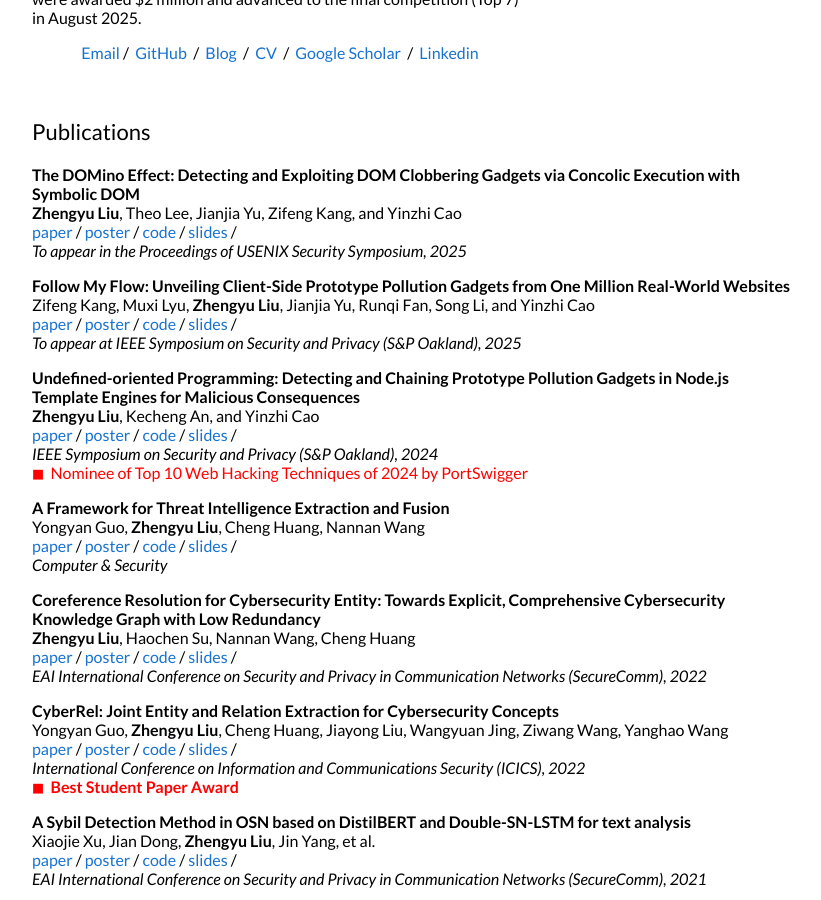
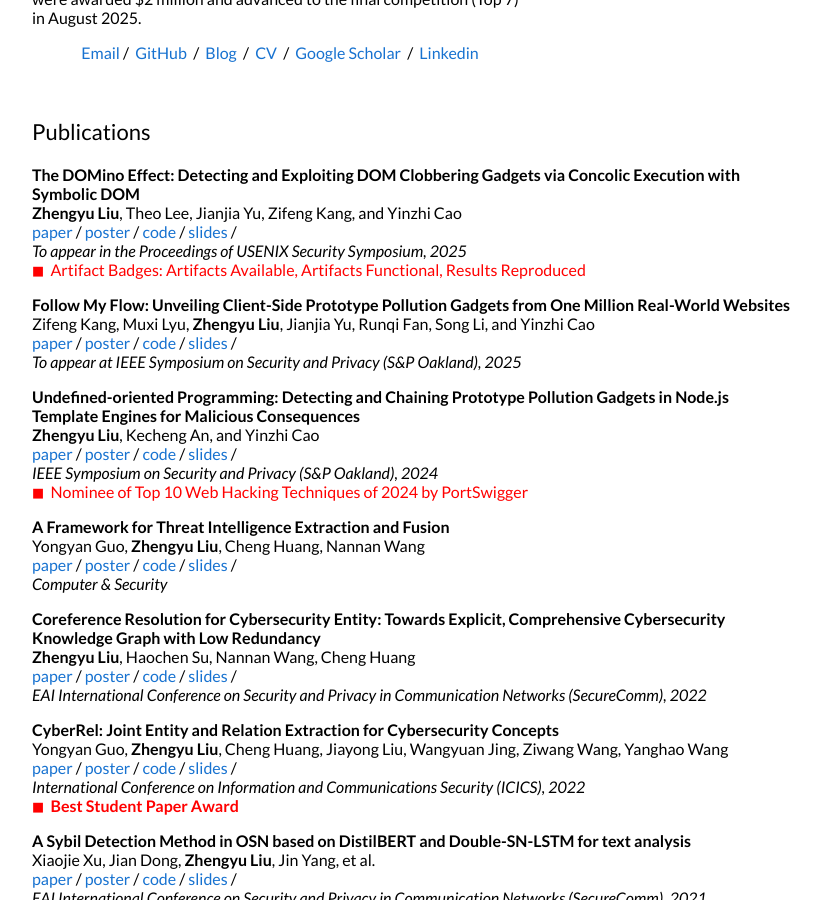
Before and after one commit to jackfromeast/jackfromeast.github.io, a Jekyll site: the page built from _posts/2025-01-22-DOMinoEffect.md, in a window 1280 px wide and 900 px high, scrolled down 403 px. Shown: the whole window, without its empty margins (228-1049 px from the left). Built offline with Jekyll 4.4.1, drawn with Linux system fonts in a browser that asks for light colours.

Commit message:
Update 2025-01-22-DOMinoEffect.md

```diff
--- a/_posts/2025-01-22-DOMinoEffect.md
+++ b/_posts/2025-01-22-DOMinoEffect.md
@@ -10,5 +10,6 @@ pdf: "/assets/DOMinoEffect.pdf"
 poster: "/"
 code: "https://github.com/jackfromeast/TheHulk"
 slides: "/"
+features: "Artifact Badges: Artifacts Available, Artifacts Functional, Results Reproduced"
 # features: "Resulted in 19 CVEs, including Jupyter, Hackmd.io, Webpack, MathJax, Prism, and etc. with Google Client API Library (acknowledged by Google)."
 ---
```
